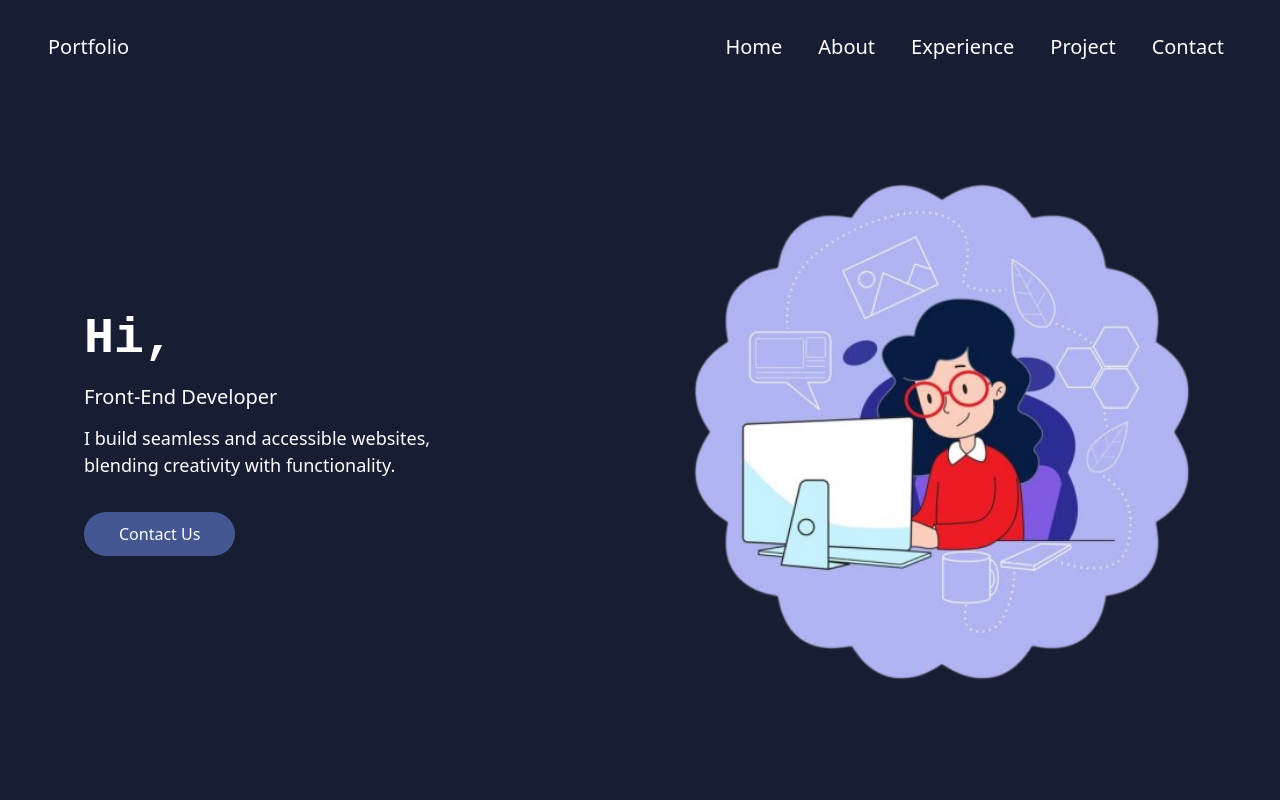
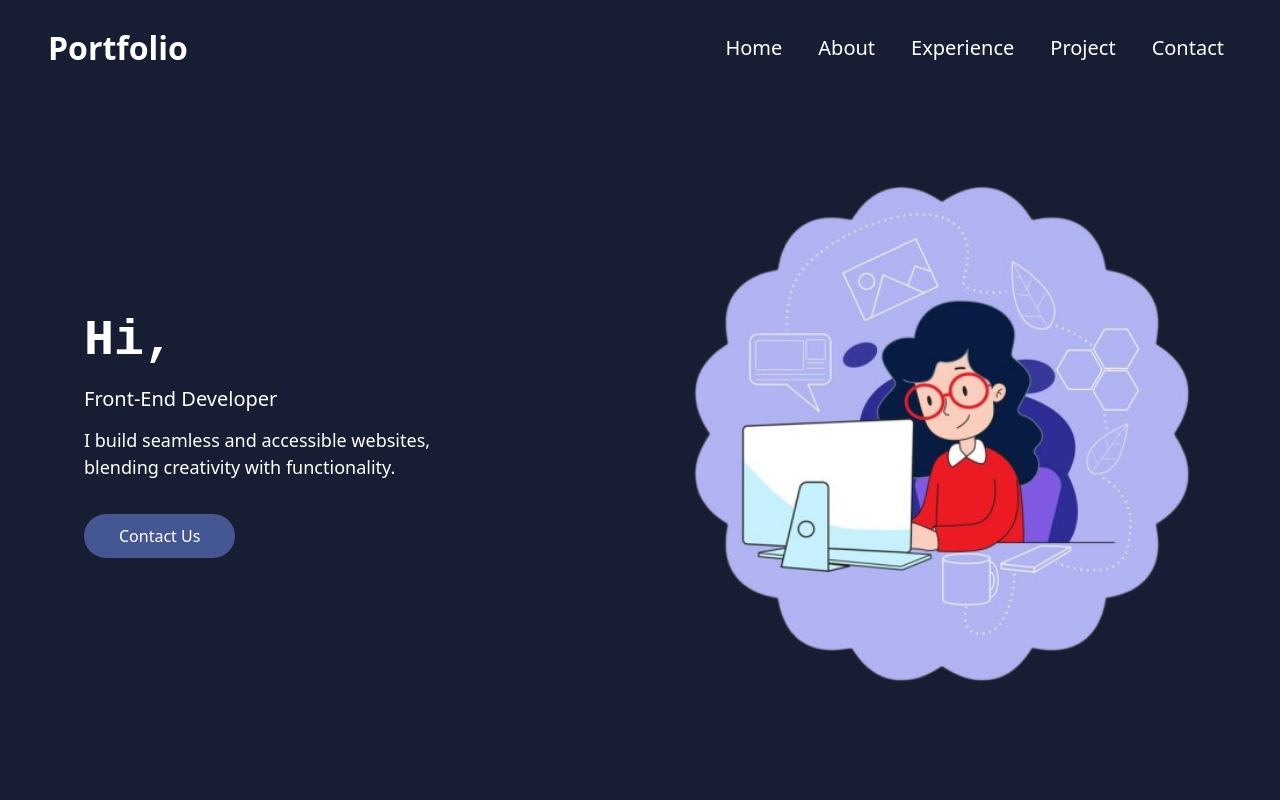
Before and after one commit to gitHindu/Newfile, a React (Vite) app: page / in a window 1280 px wide. Shown: the top 800 px of the page. Built offline with nearby package versions, Linux system fonts and the light colour scheme.

Commit message:
css change

```diff
--- a/src/Menu/Menu.css
+++ b/src/Menu/Menu.css
@@ -3,6 +3,11 @@
     gap: 20px;
     justify-content: flex-end;
     margin: 0;
+}
+
+.navbar-brand {
+    font-size: 32px;
+    font-weight: 600;
 }
 
 .Navbar_css ul li {
```
